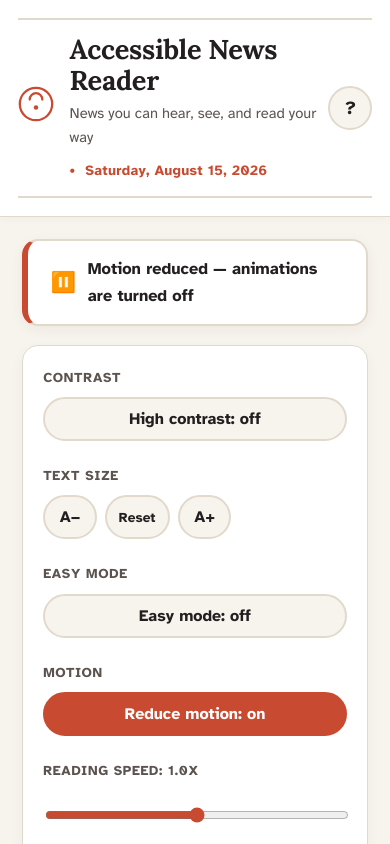
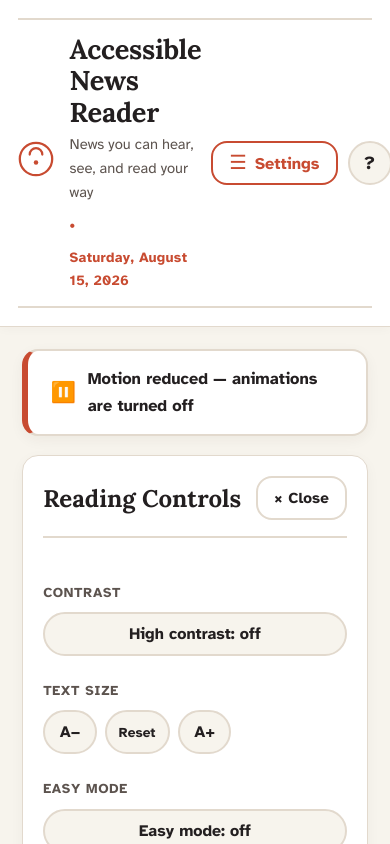
Before and after one commit to Aarnaaa22/News_reader, a React (Create React App) app: page / in a window 390 px wide. Shown: the top 844 px of the page. Built offline with nearby package versions, Linux system fonts and the light colour scheme.

Commit message:
Add responsive mobile hamburger drawer for accessibility settings

```diff
--- a/src/App.css
+++ b/src/App.css
@@ -330,11 +330,119 @@
   color: var(--accent);
 }
 
+/* Header Actions & Mobile Hamburger Button */
+.anr-header-actions {
+  display: flex;
+  align-items: center;
+  gap: 10px;
+  flex-shrink: 0;
+}
+
+.anr-menu-btn {
+  display: none; /* Hidden on desktop */
+  align-items: center;
+  gap: 8px;
+  min-height: var(--btn-min-h);
+  padding: 0 16px;
+  border-radius: var(--radius);
+  border: 2px solid var(--accent);
+  background: var(--surface);
+  color: var(--accent);
+  font-family: var(--font-sans);
+  font-weight: 700;
+  font-size: 1.02em;
+  cursor: pointer;
+}
+
+.anr-menu-btn:hover,
+.anr-menu-btn.is-active {
+  background: var(--accent);
+  color: #ffffff;
+}
+
+.anr-menu-icon {
+  font-size: 1.2em;
+  line-height: 1;
+}
+
+.anr-controls-header-mobile {
+  display: none; /* Hidden on desktop */
+}
+
 /* ---------- MAIN / CONTROLS ---------- */
 .anr-main {
   max-width: 980px;
   margin: 0 auto;
   padding: calc(var(--pad-unit) * 1.25);
+}
+
+@media (max-width: 768px) {
+  .anr-menu-btn {
+    display: inline-flex;
+  }
+
+  /* Hide inline controls panel on mobile by default so articles appear immediately! */
+  .anr-controls {
+    display: none;
+  }
+
+  /* Full-screen / Drawer overlay when Hamburger Settings button is tapped */
+  .anr-controls.is-mobile-open {
+    display: flex;
+    flex-direction: column;
+    position: fixed;
+    inset: 0;
+    z-index: 9999;
+    background: var(--bg);
+    padding: 1.5rem 1.2rem 2.5rem 1.2rem;
+    overflow-y: auto;
+    border-radius: 0;
+    box-shadow: 0 12px 40px rgba(0, 0, 0, 0.25);
+  }
+
+  .anr-controls-header-mobile {
+    display: flex;
+    align-items: center;
+    justify-content: space-between;
+    width: 100%;
+    padding-bottom: 1rem;
+    margin-bottom: 1.2rem;
+    border-bottom: 2px solid var(--border);
+  }
+
+  .anr-controls-title-mobile {
+    font-family: var(--font-serif);
+    font-size: 1.5em;
+    font-weight: 700;
+    color: var(--text);
+    margin: 0;
+  }
+
+  .anr-controls-close-btn {
+    display: inline-flex;
+    align-items: center;
+    gap: 6px;
+    min-height: 44px;
+    padding: 0 16px;
+    background: var(--surface);
+    color: var(--text);
+    border: 2px solid var(--border);
+    border-radius: var(--radius);
+    font-family: var(--font-sans);
+    font-weight: 700;
+    font-size: 0.95em;
+    cursor: pointer;
+  }
+
+  .anr-controls-close-btn:hover {
+    border-color: var(--accent);
+    color: var(--accent);
+  }
+
+  .anr-controls.is-mobile-open .anr-control-group {
+    width: 100%;
+    justify-content: space-between;
+  }
 }
 
 .anr-controls {
--- a/src/App.js
+++ b/src/App.js
@@ -37,6 +37,7 @@ function AppShell() {
   const [searchTerm, setSearchTerm] = useState("");
   const [activeCategory, setActiveCategory] = useState("All");
   const [showBookmarkedOnly, setShowBookmarkedOnly] = useState(false);
+  const [mobileMenuOpen, setMobileMenuOpen] = useState(false);
   const [helpOpen, setHelpOpen] = useState(false);
   const [focusedArticleId, setFocusedArticleId] = useState(null);
 
@@ -101,6 +102,8 @@ function AppShell() {
     () => {
       if (helpOpen) {
         setHelpOpen(false);
+      } else if (mobileMenuOpen) {
+        setMobileMenuOpen(false);
       } else if (speech.speakingId !== null) {
         speech.stop();
       } else if (focusedArticleId !== null) {
@@ -119,7 +122,11 @@ function AppShell() {
     >
       <SkipToContent targetId="main-content" />
 
-      <Header onOpenHelp={() => setHelpOpen(true)} />
+      <Header
+        onOpenHelp={() => setHelpOpen(true)}
+        onToggleMobileMenu={() => setMobileMenuOpen((v) => !v)}
+        isMobileMenuOpen={mobileMenuOpen}
+      />
 
       <main className="anr-main">
         {easyMode && (
@@ -152,7 +159,11 @@ function AppShell() {
           />
         ) : (
           <>
-            <Controls voices={speech.voices} />
+            <Controls
+              voices={speech.voices}
+              isOpen={mobileMenuOpen}
+              onClose={() => setMobileMenuOpen(false)}
+            />
 
             <SearchBar ref={searchRef} value={searchTerm} onChange={setSearchTerm} />
 
--- a/src/components/Controls.js
+++ b/src/components/Controls.js
@@ -1,11 +1,9 @@
 import React from "react";
 import { useSettings, MIN_FONT, MAX_FONT } from "../context/SettingsContext";
 
-// Reads and writes almost everything straight from SettingsContext, so
-// App doesn't need to thread a dozen props down manually. Voice list is
-// the one thing that has to come from the useSpeech hook (App owns it),
-// so it's still passed in as a prop.
-function Controls({ voices }) {
+// Reads and writes settings from SettingsContext.
+// Supports mobile hamburger drawer state via isOpen & onClose props.
+function Controls({ voices, isOpen, onClose }) {
   const {
     highContrast,
     toggleContrast,
@@ -26,7 +24,23 @@ function Controls({ voices }) {
   } = useSettings();
 
   return (
-    <section className="anr-controls" aria-label="Accessibility settings">
+    <section
+      className={`anr-controls ${isOpen ? "is-mobile-open" : ""}`}
+      aria-label="Accessibility settings"
+    >
+      {/* Mobile Drawer Header */}
+      <div className="anr-controls-header-mobile">
+        <h2 className="anr-controls-title-mobile">Reading Controls</h2>
+        <button
+          type="button"
+          className="anr-controls-close-btn"
+          onClick={onClose}
+          aria-label="Close accessibility controls menu"
+        >
+          <span aria-hidden="true">&times;</span> Close
+        </button>
+      </div>
+
       <div className="anr-control-group">
         <span className="anr-control-label" id="contrast-label">
           Contrast
--- a/src/components/Header.js
+++ b/src/components/Header.js
@@ -1,6 +1,6 @@
 import React from "react";
 
-function Header({ onOpenHelp }) {
+function Header({ onOpenHelp, onToggleMobileMenu, isMobileMenuOpen }) {
   // Today's date formatted as a classic newspaper date line (e.g. "Saturday, August 15, 2026")
   const todayDate = new Date().toLocaleDateString("en-US", {
     weekday: "long",
@@ -39,6 +39,21 @@ function Header({ onOpenHelp }) {
           </div>
         </div>
 
+        <div className="anr-header-actions">
+          {/* Mobile Hamburger Settings Button */}
+          <button
+            type="button"
+            className={`anr-menu-btn ${isMobileMenuOpen ? "is-active" : ""}`}
+            onClick={onToggleMobileMenu}
+            aria-expanded={isMobileMenuOpen}
+            aria-label="Toggle accessibility controls menu"
+          >
+            <span aria-hidden="true" className="anr-menu-icon">
+              {isMobileMenuOpen ? "\u2715" : "\u2630"}
+            </span>
+            <span className="anr-menu-text">Settings</span>
+          </button>
+
           <button
             type="button"
             className="anr-help-btn"
@@ -48,6 +63,7 @@ function Header({ onOpenHelp }) {
             <span aria-hidden="true">?</span>
           </button>
         </div>
+      </div>
       <div className="anr-header-rule" aria-hidden="true" />
     </header>
   );
```
Lines whose indentation alone changed are shown as unchanged.
